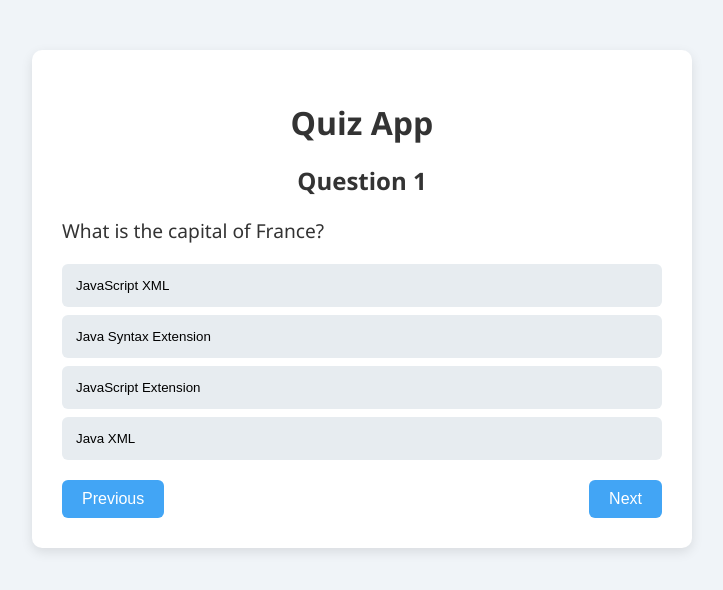
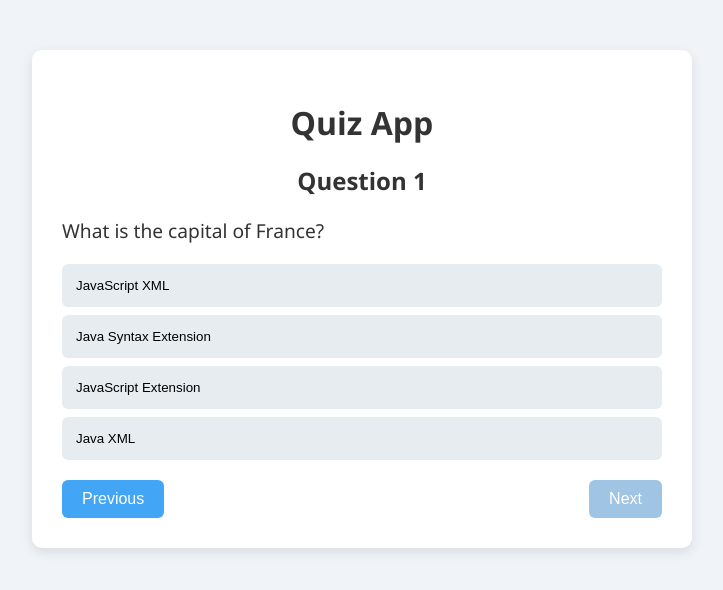
Before and after one commit to Swellmary/QUIZ-APP-ReactJS, a React (Vite) app: page / in a window 1280 px wide. Shown: the top 590 px of the page, without its empty margins (278-1001 px from the left). Built offline with nearby package versions, Linux system fonts and the light colour scheme.

Commit message:
added disabled functionality button if no more items on previous or next

```diff
--- a/src/components/quiz.jsx
+++ b/src/components/quiz.jsx
@@ -53,8 +53,8 @@ function Quiz() {
             )}
 
             <div className="nav-buttons">
-                <button onClick={goToPrev}>Previous</button>
-                <button onClick={goToNext}>Next</button>
+                <button onClick={goToPrev} disabled={currentQuestion <= 0}>Previous</button>
+                <button onClick={goToNext} disabled={currentQuestion >= 2}>Next</button>
             </div>
 
         </div>
```
